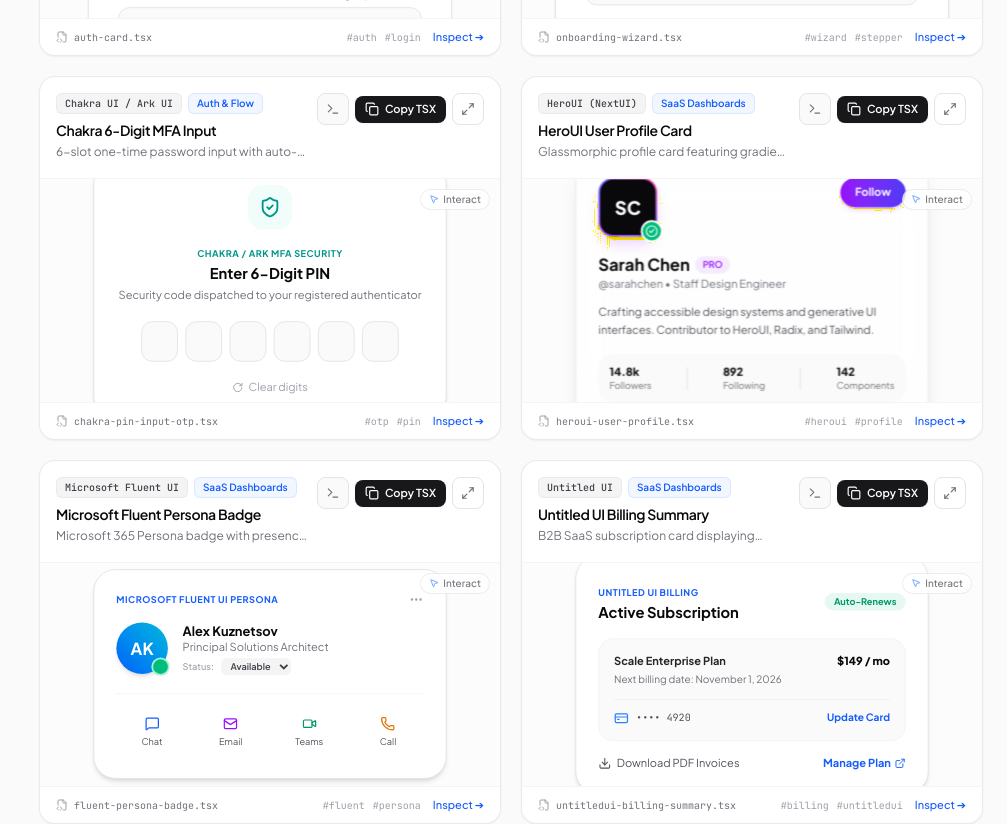
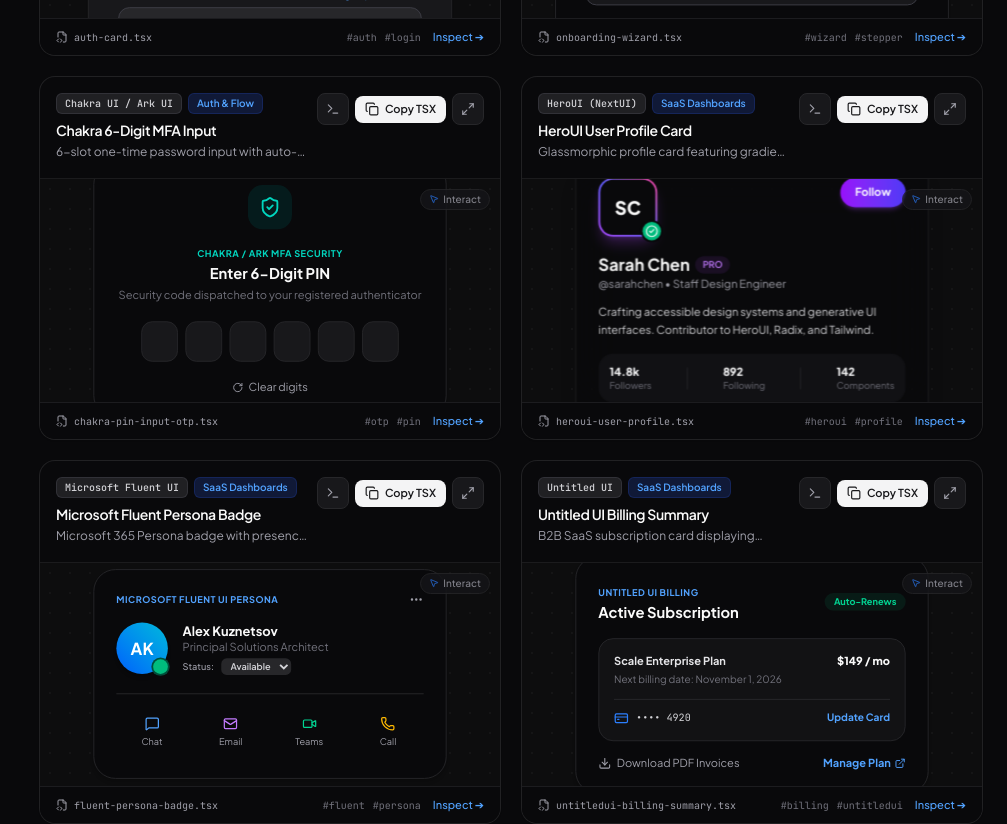
Before and after one commit to isreeharim/uiskill, a React (Vite) app: page / in a window 1280 px wide. Shown: the part 2780-3604 px from the top of the page, without its empty margins (273-1280 px from the left). Built offline with nearby package versions, Linux system fonts and the light colour scheme.

Commit message:
fix: make dark mode follow explicit theme toggle

```diff
--- a/src/index.css
+++ b/src/index.css
@@ -1,13 +1,30 @@
 @import "tailwindcss";
+
+/* Tailwind CSS v4 uses prefers-color-scheme for dark: by default.
+   uiskill has an explicit theme toggle, so dark: must follow the .dark class. */
+@custom-variant dark (&:where(.dark, .dark *));
 
 @layer base {
   :root {
     --font-sans: 'Plus Jakarta Sans', system-ui, -apple-system, sans-serif;
     --font-mono: 'JetBrains Mono', monospace;
+    color-scheme: light;
+  }
+
+  html.dark {
+    color-scheme: dark;
   }
 
   body {
     font-family: var(--font-sans);
+    background-color: #fafafa;
+    color: #18181b;
+    transition: background-color 180ms ease, color 180ms ease;
+  }
+
+  html.dark body {
+    background-color: #09090b;
+    color: #f4f4f5;
   }
 
   code, pre, kbd {
```
